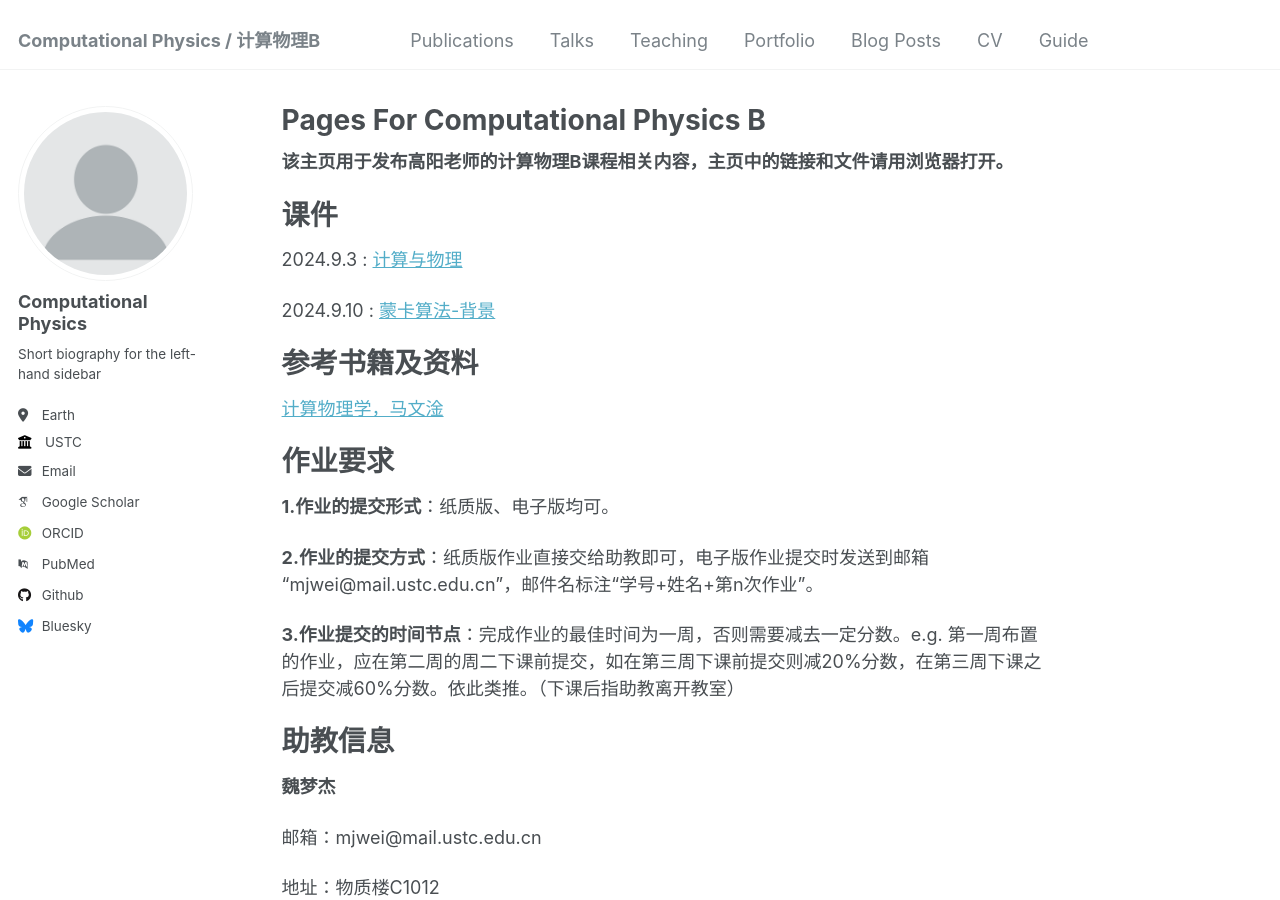
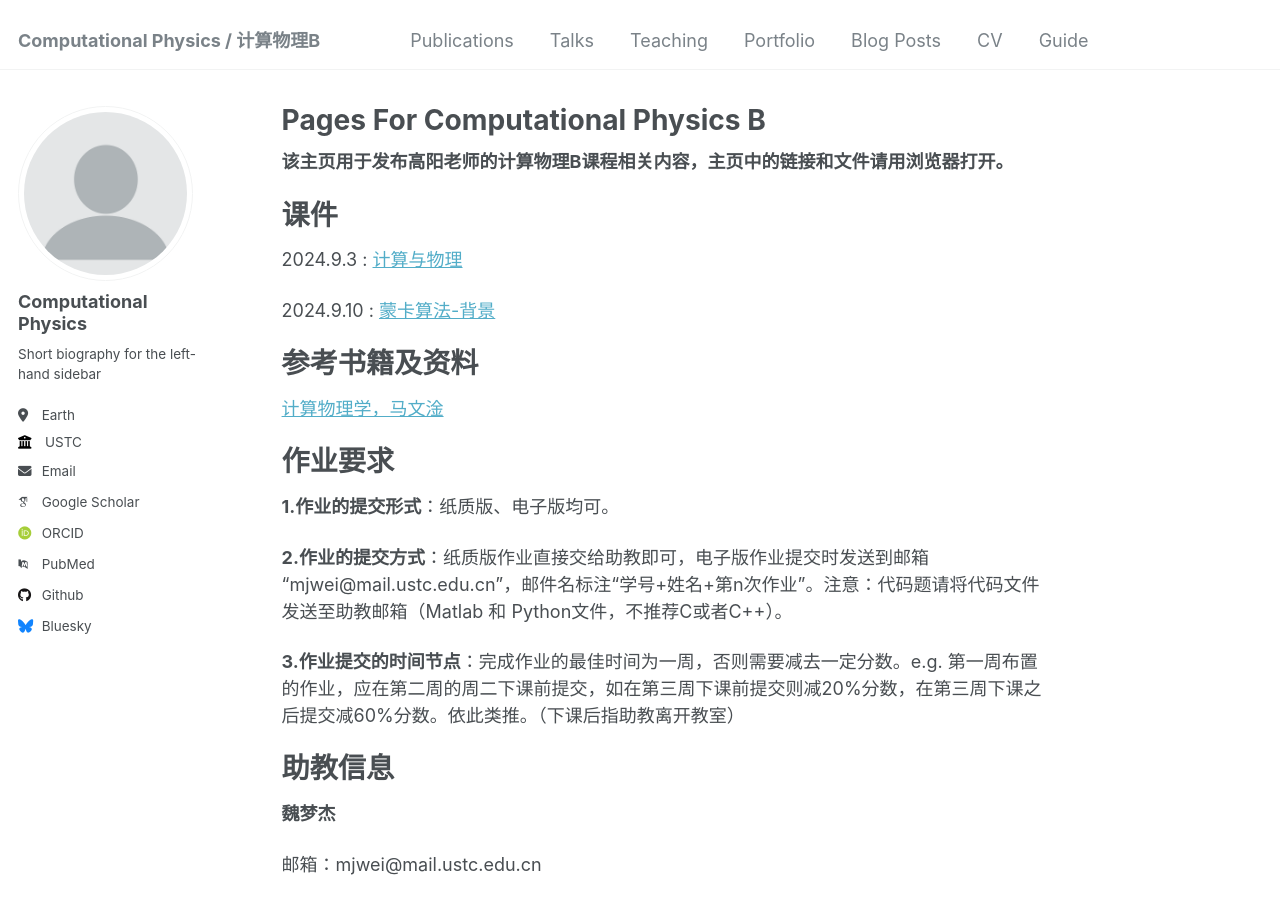
Before and after one commit to ZhouJikunn/ZhouJikunn.github.io, a Jekyll site: the page built from _pages/about.md, in a window 1280 px wide and 900 px high. Built offline with Jekyll 4.4.1, drawn with Linux system fonts in a browser that asks for light colours; some web fonts are replaced.

Commit message:
Update about.md

```diff
--- a/_pages/about.md
+++ b/_pages/about.md
@@ -22,7 +22,7 @@ redirect_from:
 =======
 **1.作业的提交形式**：纸质版、电子版均可。
 
-**2.作业的提交方式**：纸质版作业直接交给助教即可，电子版作业提交时发送到邮箱 “mjwei@mail.ustc.edu.cn”，邮件名标注“学号+姓名+第n次作业”。
+**2.作业的提交方式**：纸质版作业直接交给助教即可，电子版作业提交时发送到邮箱 “mjwei@mail.ustc.edu.cn”，邮件名标注“学号+姓名+第n次作业”。注意：代码题请将代码文件发送至助教邮箱（Matlab 和 Python文件，不推荐C或者C++）。
 
 **3.作业提交的时间节点**：完成作业的最佳时间为一周，否则需要减去一定分数。e.g. 第一周布置的作业，应在第二周的周二下课前提交，如在第三周下课前提交则减20%分数，在第三周下课之后提交减60%分数。依此类推。（下课后指助教离开教室）
 
```
